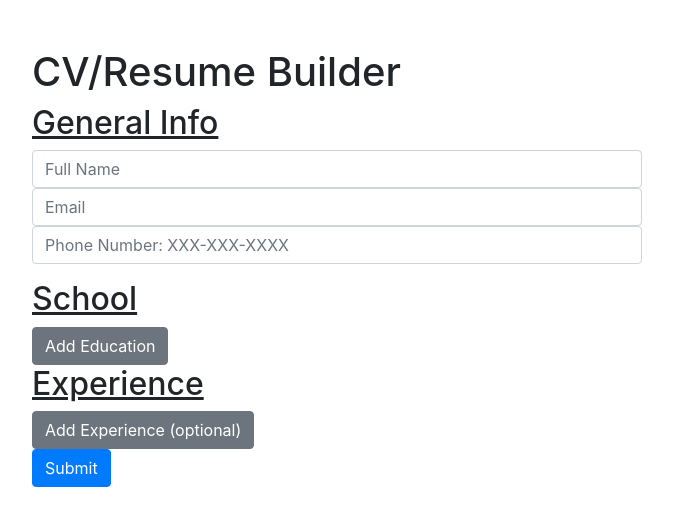
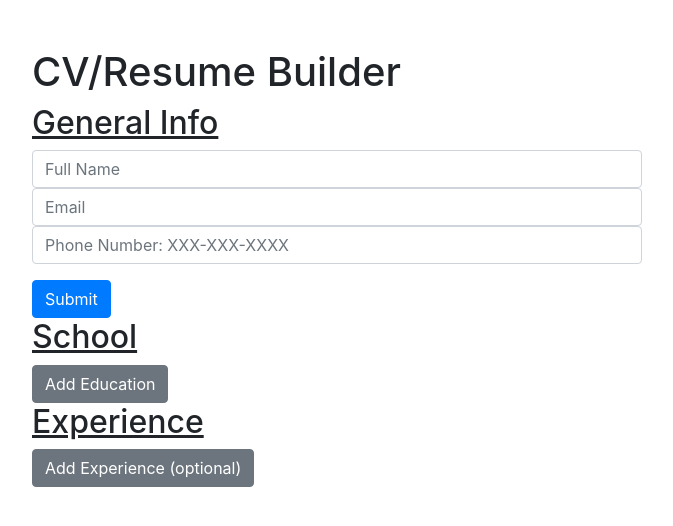
Before and after one commit to baekben/cvApp, a React (Create React App) app: page / in a window 1280 px wide. Shown: the top 526 px of the page, without its empty margins (303-976 px from the left). Built offline with nearby package versions, Linux system fonts and the light colour scheme.

Commit message:
Added submit button to general info

```diff
--- a/src/App.js
+++ b/src/App.js
@@ -7,43 +7,18 @@ class App extends Component {
 	constructor(props) {
 		super(props);
 		this.state = {
-			completedForm: true,
 			eduNum: 1,
 			jobNum: 1,
 			newEducation: [],
 			educations: [],
 			newJob: [],
 			jobs: [],
-			buttonText: 'Submit',
 		};
-		this.handleChange = this.handleChange.bind(this);
-		this.handleSubmit = this.handleSubmit.bind(this);
 		this.addEducation = this.addEducation.bind(this);
 		this.newEducation = this.newEducation.bind(this);
 		this.newJob = this.newJob.bind(this);
 		this.addJob = this.addJob.bind(this);
 	}
-
-	handleChange = (e) => {
-		this.setState({
-			[e.target.id]: e.target.value,
-		});
-	};
-
-	handleSubmit = (e) => {
-		e.preventDefault();
-		this.displayCV();
-		this.setState({
-			buttonText: 'Edit',
-		});
-	};
-
-	displayCV = () => {
-		const { completedForm } = this.state;
-		this.setState({
-			completedForm: !completedForm,
-		});
-	};
 
 	addEducation = (education) => {
 		this.setState({
@@ -55,7 +30,7 @@ class App extends Component {
 	addJob = (job) => {
 		this.setState({
 			jobNum: this.state.jobNum + 1,
-			jobs: this.state.jobs.concat(job),
+			jobs: [...this.state.jobs, job],
 		});
 	};
 
@@ -71,12 +46,11 @@ class App extends Component {
 
 	newJob = (job) => {
 		this.setState({
-			newJob: this.state.newJob.concat(job),
+			newJob: [...this.state.newJob, job],
 		});
 	};
 
-	updateJob = (e) => {
-		e.preventDefault();
+	updateJob = () => {
 		this.addJob(this.state.newJob);
 	};
 
@@ -104,20 +78,19 @@ class App extends Component {
 				</header>
 				<div>
 					<div>
-						<GeneralInfoOutput
-							completedForm={this.state.completedForm}
-							onChange={this.handleChange}
-						/>
+						<GeneralInfoOutput />
 						<h2>
 							<u>School</u>
 						</h2>
-						<button className="btn btn-secondary" onClick={this.updateEducation}>
+						<button className="btn btn-secondary" type="button" onClick={this.updateEducation}>
 							Add Education
 						</button>
-						{this.state.educations.map((i) => (
+						{this.state.educations.map((edu, i) => (
 							<EducationOutput
 								key={i}
 								number={i + 1}
+								edu={edu}
+								index={i}
 								newEducation={this.newEducation}
 								removeItem={this.removeItem}
 							/>
@@ -125,7 +98,7 @@ class App extends Component {
 						<h2>
 							<u>Experience</u>
 						</h2>
-						<button className="btn btn-secondary" id="jobBtn" onClick={this.updateJob}>
+						<button type="button" className="btn btn-secondary" onClick={this.updateJob}>
 							Add Experience (optional)
 						</button>
 						{this.state.jobs.map((i) => (
@@ -134,13 +107,9 @@ class App extends Component {
 								number={i + 1}
 								completedForm={this.state.completedForm}
 								jobs={this.newJob}
+								removeItem={this.removeItem}
 							/>
 						))}
-						<div>
-							<button type="submit" className="btn btn-primary" onClick={this.handleSubmit}>
-								{this.state.buttonText}
-							</button>
-						</div>
 					</div>
 				</div>
 			</div>
--- a/src/components/Education.js
+++ b/src/components/Education.js
@@ -34,9 +34,6 @@ class Education extends Component {
 					id="gradDate"
 					className="form-control"
 				/>
-				<div>
-					<button type="submit">Submit</button>
-				</div>
 			</form>
 		);
 	}
--- a/src/components/EducationOutput.js
+++ b/src/components/EducationOutput.js
@@ -12,6 +12,7 @@ export default class EducationOutput extends Component {
 			degree: '',
 			gradDate: '',
 			completedForm: true,
+			buttonText: 'Submit',
 		};
 		this.handleChange = this.handleChange.bind(this);
 		this.handleSubmit = this.handleSubmit.bind(this);
@@ -26,6 +27,15 @@ export default class EducationOutput extends Component {
 		e.preventDefault();
 		this.props.newEducation(this.state);
 		this.displayCV();
+		if (this.state.completedForm) {
+			this.setState({
+				buttonText: 'Edit',
+			});
+		} else {
+			this.setState({
+				buttonText: 'Submit',
+			});
+		}
 	};
 
 	displayCV = () => {
@@ -36,8 +46,7 @@ export default class EducationOutput extends Component {
 	};
 
 	deleteItem = (e) => {
-		console.log(e);
-		this.props.removeItem(e, 'edu');
+		this.props.removeItem(e.target.id, 'edu');
 	};
 
 	render() {
@@ -55,12 +64,22 @@ export default class EducationOutput extends Component {
 							gradDate={gradDate}
 							handleChange={this.handleChange}
 							handleSubmit={this.handleSubmit}
+							deleteItem={this.deleteItem}
 						/>
 					) : (
-						<EducationView school={school} degree={degree} gradDate={gradDate} />
+						<EducationView
+							school={school}
+							degree={degree}
+							gradDate={gradDate}
+							deleteItem={this.deleteItem}
+						/>
 					)}
 				</div>
-				<button type="button" onClick={() => this.deleteItem(number)}>
+
+				<button type="submit" className="btn btn-primary" onClick={this.handleSubmit}>
+					{this.state.buttonText}
+				</button>
+				<button type="button" id={number} onClick={this.deleteItem}>
 					Delete
 				</button>
 			</div>
--- a/src/components/Experience.js
+++ b/src/components/Experience.js
@@ -61,9 +61,6 @@ class Experience extends Component {
 					value={endDate}
 					className="form-control"
 				/>
-				<div>
-					<button type="submit">Submit</button>
-				</div>
 			</form>
 		);
 	}
--- a/src/components/ExperienceOutput.js
+++ b/src/components/ExperienceOutput.js
@@ -14,6 +14,7 @@ export default class ExperienceOutput extends Component {
 			startDate: '',
 			endDate: '',
 			completedForm: true,
+			buttonText: 'Submit',
 		};
 		this.handleChange = this.handleChange.bind(this);
 		this.handleSubmit = this.handleSubmit.bind(this);
@@ -27,6 +28,15 @@ export default class ExperienceOutput extends Component {
 		e.preventDefault();
 		this.props.newJob(this.state);
 		this.displayCV();
+		if (this.state.completedForm) {
+			this.setState({
+				buttonText: 'Edit',
+			});
+		} else {
+			this.setState({
+				buttonText: 'Submit',
+			});
+		}
 	};
 
 	displayCV = () => {
@@ -37,8 +47,7 @@ export default class ExperienceOutput extends Component {
 	};
 
 	deleteItem = (e) => {
-		console.log(e);
-		this.props.removeItem(e, 'job');
+		this.props.removeItem(e.target.id, 'job');
 	};
 
 	render() {
@@ -65,12 +74,18 @@ export default class ExperienceOutput extends Component {
 							tasks={tasks}
 							startDate={startDate}
 							endDate={endDate}
+							deleteItem={this.deleteItem}
 						/>
 					)}
 				</div>
-				<button type="button" onClick={() => this.deleteItem(number)}>
-					Delete
-				</button>
+				<div>
+					<button type="submit" className="btn btn-primary" onclick={this.handleSubmit}>
+						{this.state.buttonText}
+					</button>
+					<button type="button" id={number} onClick={this.deleteItem}>
+						Delete
+					</button>
+				</div>
 			</div>
 		);
 	}
--- a/src/components/GeneralInfo.js
+++ b/src/components/GeneralInfo.js
@@ -2,9 +2,9 @@ import React, { Component } from 'react';
 
 class GeneralInfo extends Component {
 	render() {
-		const { fullName, email, phone, handleChange } = this.props;
+		const { fullName, email, phone, handleChange, handleSubmit } = this.props;
 		return (
-			<form color="bg-secondary" className="form-group">
+			<form color="bg-secondary" className="form-group" onSubmit={handleSubmit}>
 				<h2>
 					<u>General Info</u>
 				</h2>
--- a/src/components/GeneralInfoOutput.js
+++ b/src/components/GeneralInfoOutput.js
@@ -9,26 +9,60 @@ export default class GeneralInfoOutput extends Component {
 			fullName: '',
 			email: '',
 			phone: '',
+			completedForm: true,
+			buttonText: 'Submit',
 		};
 		this.handleChange = this.handleChange.bind(this);
+		this.handleSubmit = this.handleSubmit.bind(this);
 	}
 	handleChange = (e) => {
 		this.setState({
 			[e.target.id]: e.target.value,
 		});
 	};
+	handleSubmit = (e) => {
+		e.preventDefault();
+		this.displayCV();
+		if (this.state.completedForm) {
+			this.setState({
+				buttonText: 'Edit',
+			});
+		} else {
+			this.setState({
+				buttonText: 'Submit',
+			});
+		}
+	};
+	displayCV = () => {
+		const { completedForm } = this.state;
+		this.setState({
+			completedForm: !completedForm,
+		});
+	};
+
 	render() {
-		const { fullName, email, phone } = this.state;
-		const { completedForm } = this.props;
-		return completedForm ? (
+		const { fullName, email, phone, completedForm } = this.state;
+		return (
+			<div>
+				<div>
+					{completedForm ? (
 						<GeneralInfo
 							fullName={fullName}
 							email={email}
 							phone={phone}
 							handleChange={this.handleChange}
+							handleSubmit={this.handleSubmit}
 						/>
 					) : (
 						<GeneralInfoView fullName={fullName} email={email} phone={phone} />
+					)}
+				</div>
+				<div>
+					<button type="submit" className="btn btn-primary" onClick={this.handleSubmit}>
+						{this.state.buttonText}
+					</button>
+				</div>
+			</div>
 		);
 	}
 }
--- a/src/components/GeneralInfoView.js
+++ b/src/components/GeneralInfoView.js
@@ -5,7 +5,7 @@ export default class GeneralInforView extends Component {
 		const { fullName, email, phone } = this.props;
 		return (
 			<div className="border-bottom border-dark">
-				<h2>{fullName}</h2>
+				<h2>Name: {fullName}</h2>
 				<div className="row">
 					<h4 className="col-md-6">Email: {email}</h4>
 					<h4 className="col-md-6">Phone: {phone}</h4>
```
Lines whose indentation alone changed are shown as unchanged.
